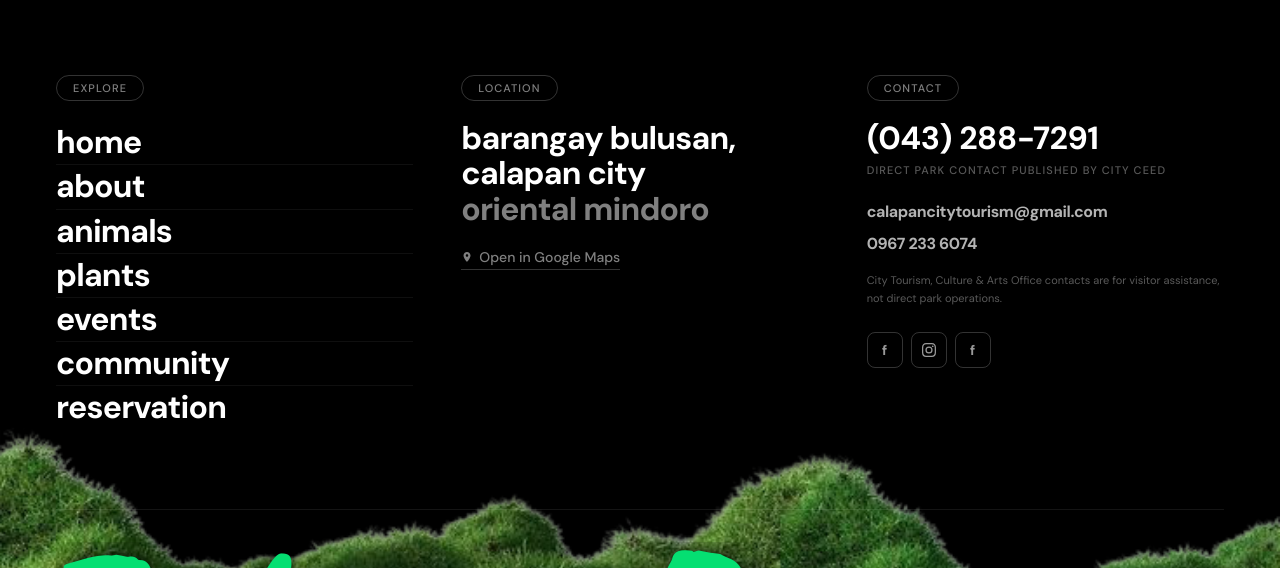
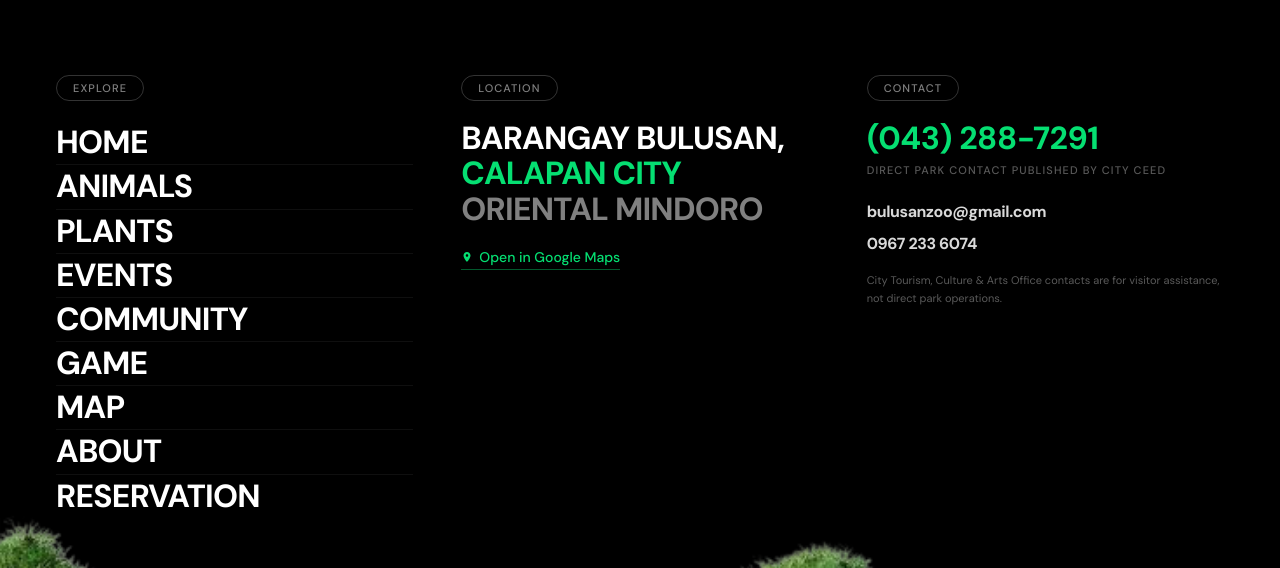
Before and after one commit to leigabriel/zoo-bulusan-calapan, a React (Vite) app in the folder frontend/: page / in a window 1280 px wide. Shown: the part 7880-8448 px from the top of the page. Built offline with nearby package versions, Linux system fonts and the light colour scheme; no server answers; a web font is replaced by a local one.

Commit message:
update(footer): uppercase labels, highlight details, new email, remove socials

```diff
--- a/frontend/src/components/Footer.jsx
+++ b/frontend/src/components/Footer.jsx
@@ -1,6 +1,7 @@
 import { useRef } from "react";
 import { Link } from "react-router-dom";
 import { motion, useInView } from "framer-motion";
+import { ZOO_DIRECTIONS_URL } from "../config/zoo-location";
 
 const MotionDiv = motion.div;
 const MotionSpan = motion.span;
@@ -9,12 +10,6 @@ const PillBadge = ({ text }) => (
     <div className="inline-block border border-white/20 text-white/50 px-4 py-1 rounded-full text-[11px] font-medium uppercase tracking-widest mb-5 select-none">
         {text}
     </div>
-);
-
-const SocialIcon = ({ children, label, href }) => (
-    <a href={href} target="_blank" rel="noreferrer" aria-label={label} className="w-9 h-9 border border-white/20 rounded-lg flex items-center justify-center text-white/60 hover:border-white hover:text-white hover:bg-white/5 transition-all">
-        {children}
-    </a>
 );
 
 const GiantTitle = () => {
@@ -59,11 +54,13 @@ const Footer = () => {
 
     const quickLinks = [
         { path: "/", label: "Home" },
-        { path: "/about", label: "About" },
         { path: "/animals", label: "Animals" },
         { path: "/plants", label: "Plants" },
         { path: "/events", label: "Events" },
         { path: "/community", label: "Community" },
+        { path: "/game", label: "Game" },
+        { path: "/map", label: "Map" },
+        { path: "/about", label: "About" },
         { path: "/reservations", label: "Reservation" },
     ];
 
@@ -77,6 +74,7 @@ const Footer = () => {
     return (
         <footer
             ref={footerRef}
+            data-header-theme="dark"
             className="relative flex min-h-screen w-full flex-col overflow-hidden bg-black pt-16 pb-8 text-white md:pt-24"
             style={{ fontFamily: "'DM Sans', 'Inter', sans-serif" }}
         >
@@ -106,7 +104,7 @@ const Footer = () => {
                                 <li key={link.label} className="border-b border-white/[0.06] last:border-b-0">
                                     <Link
                                         to={link.path}
-                                        className="text-[2rem] font-bold tracking-tight leading-[1.1] lowercase block py-1 hover:text-green-400 transition-colors"
+                                        className="text-[2rem] md:text-[1.7rem] lg:text-[2rem] font-bold uppercase tracking-tight leading-[1.1] block py-1 hover:text-green-400 transition-colors"
                                     >
                                         {link.label}
                                     </Link>
@@ -122,16 +120,16 @@ const Footer = () => {
                         transition={{ duration: 0.5, delay: 0.1 }}
                     >
                         <PillBadge text="location" />
-                        <div className="text-[2rem] font-bold tracking-tight leading-[1.1] lowercase">
+                        <div className="text-[2rem] md:text-[1.5rem] lg:text-[2rem] font-bold uppercase tracking-tight leading-[1.1]">
                             <p className="m-0">barangay bulusan,</p>
-                            <p className="m-0">calapan city</p>
+                            <p className="m-0 text-green-400">calapan city</p>
                             <p className="m-0 text-white/50">oriental mindoro</p>
                         </div>
                         <a
-                            href="https://www.google.com/maps/dir/?api=1&destination=13.40496178,121.1991656"
+                            href={ZOO_DIRECTIONS_URL}
                             target="_blank"
                             rel="noreferrer"
-                            className="inline-flex items-center gap-1.5 mt-5 text-sm font-medium text-white/50 border-b border-white/20 pb-0.5 hover:text-white hover:border-white transition-all"
+                            className="inline-flex items-center gap-1.5 mt-5 text-sm font-medium text-green-400 border-b border-green-400/40 pb-0.5 hover:text-white hover:border-white transition-all"
                         >
                             <svg className="w-3 h-3" fill="currentColor" viewBox="0 0 24 24">
                                 <path d="M12 2C8.13 2 5 5.13 5 9c0 5.25 7 13 7 13s7-7.75 7-13c0-3.87-3.13-7-7-7zm0 9.5c-1.38 0-2.5-1.12-2.5-2.5s1.12-2.5 2.5-2.5 2.5 1.12 2.5 2.5-1.12 2.5-2.5 2.5z" />
@@ -148,33 +146,20 @@ const Footer = () => {
                     >
                         <PillBadge text="contact" />
                         <div className="font-bold tracking-tight leading-[1.1]">
-                            <a href="tel:+63432887291" className="block text-[2rem] hover:text-green-400 transition-colors">
+                            <a href="tel:+63432887291" className="block text-[2rem] md:text-[1.5rem] lg:text-[2rem] text-green-400 hover:text-white transition-colors">
                                 (043) 288-7291
                             </a>
                             <p className="mt-2 text-[11px] font-medium uppercase tracking-widest text-white/35">Direct park contact published by City CEED</p>
-                            <a href="mailto:calapancitytourism@gmail.com" className="mt-6 block break-all text-base text-white/70 hover:text-green-400 transition-colors">
-                                calapancitytourism@gmail.com
+                            <a href="mailto:bulusanzoo@gmail.com" className="mt-6 block break-words text-[15px] text-white/85 hover:text-green-400 transition-colors lg:text-base">
+                                bulusanzoo@gmail.com
                             </a>
-                            <a href="tel:+639672336074" className="mt-2 block text-base text-white/70 hover:text-green-400 transition-colors">
+                            <a href="tel:+639672336074" className="mt-2 block text-[15px] text-white/85 hover:text-green-400 transition-colors lg:text-base">
                                 0967 233 6074
                             </a>
                         </div>
                         <p className="text-[11px] mt-4 text-white/35 leading-relaxed">
                             City Tourism, Culture &amp; Arts Office contacts are for visitor assistance, not direct park operations.
                         </p>
-                        <div className="flex gap-2 mt-6">
-                            <SocialIcon label="Calapan City Tourism on Facebook" href="https://www.facebook.com/calapancitytourism">
-                                <span className="font-bold text-sm">f</span>
-                            </SocialIcon>
-                            <SocialIcon label="Travel Oriental Mindoro on Instagram" href="https://instagram.com/travelorientalmindoro">
-                                <svg className="w-3.5 h-3.5" fill="currentColor" viewBox="0 0 24 24">
-                                    <path d="M12 2.163c3.204 0 3.584.012 4.85.07 3.252.148 4.771 1.691 4.919 4.919.058 1.265.069 1.645.069 4.849 0 3.205-.012 3.584-.069 4.849-.149 3.225-1.664 4.771-4.919 4.919-1.266.058-1.644.07-4.85.07-3.204 0-3.584-.012-4.849-.07-3.26-.149-4.771-1.699-4.919-4.92-.058-1.265-.07-1.644-.07-4.849 0-3.204.013-3.583.07-4.849.149-3.227 1.664-4.771 4.919-4.919 1.266-.057 1.645-.069 4.849-.069zM12 0C8.741 0 8.333.014 7.053.072 2.695.272.273 2.69.073 7.052.014 8.333 0 8.741 0 12c0 3.259.014 3.668.072 4.948.2 4.358 2.618 6.78 6.98 6.98C8.333 23.986 8.741 24 12 24c3.259 0 3.668-.014 4.948-.072 4.354-.2 6.782-2.618 6.979-6.98.059-1.28.073-1.689.073-4.948 0-3.259-.014-3.667-.072-4.947-.196-4.354-2.617-6.78-6.979-6.98C15.668.014 15.259 0 12 0zm0 5.838a6.162 6.162 0 100 12.324 6.162 6.162 0 000-12.324zM12 16a4 4 0 110-8 4 4 0 010 8zm6.406-11.845a1.44 1.44 0 100 2.881 1.44 1.44 0 000-2.881z" />
-                                </svg>
-                            </SocialIcon>
-                            <SocialIcon label="Travel Oriental Mindoro on Facebook" href="https://facebook.com/travelorientalmindoro">
-                                <span className="font-bold text-sm">f</span>
-                            </SocialIcon>
-                        </div>
                     </MotionDiv>
                 </div>
 
```
